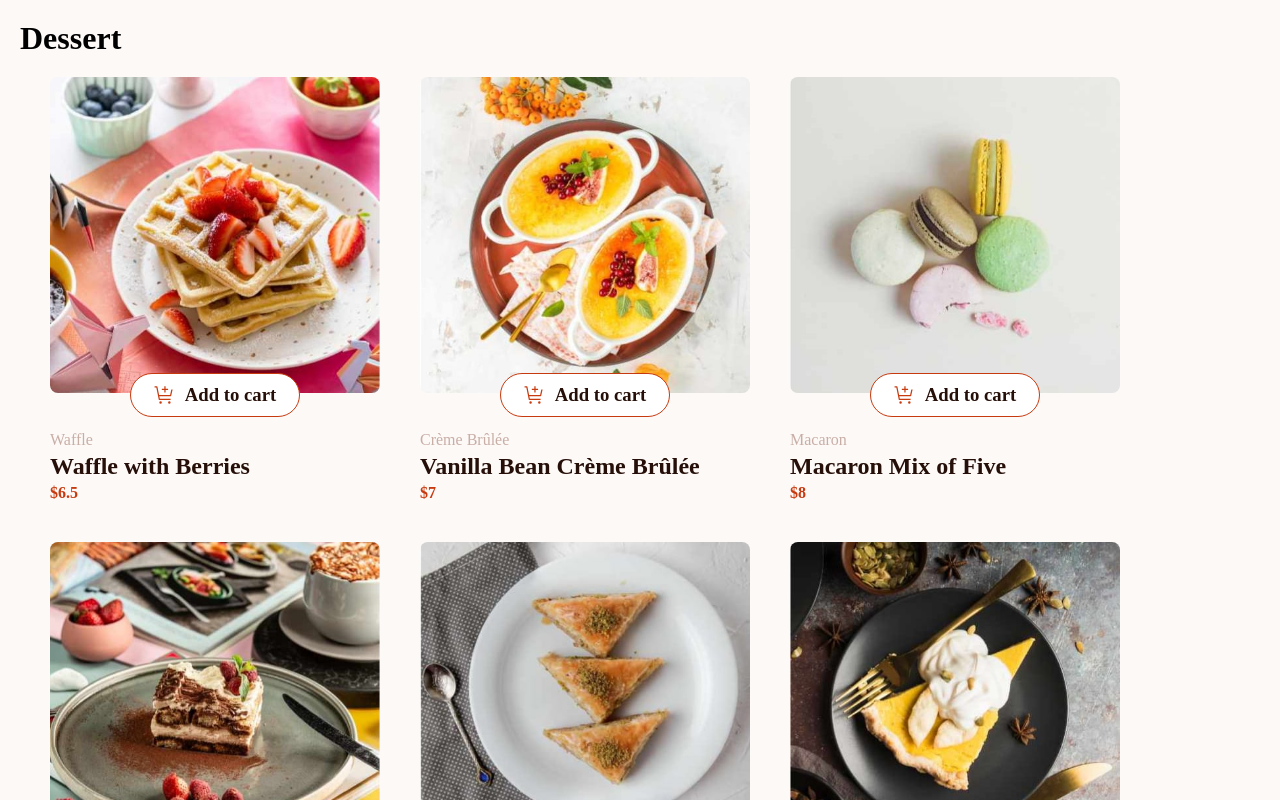
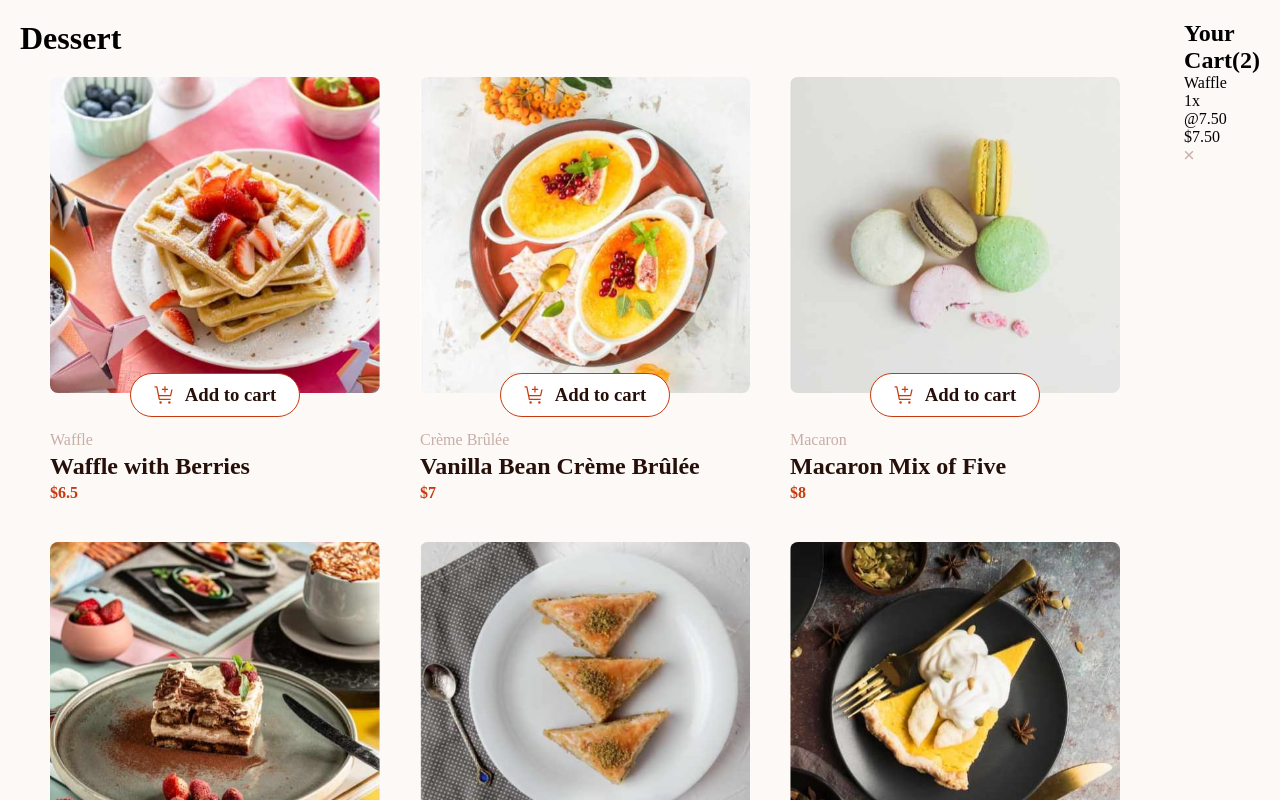
Before and after one commit to karanhub003/Dessert-Page, a React (Vite) app: page / in a window 1280 px wide. Shown: the top 800 px of the page. Built offline with nearby package versions, Linux system fonts and the light colour scheme.

Commit message:
cartCard done not the styling

```diff
--- /dev/null
+++ b/src/components/CartCard.jsx
@@ -0,0 +1,25 @@
+import React from 'react'
+import close from '../assets/icon-remove-item.svg'
+
+export default function CartCard() {
+  return (
+    <div className='cartContainer'>
+        <h2>Your Cart(2)</h2>
+        <div className="cartProductContainer">
+            <div className="cartProduct">
+                <div className="cartRightBox">
+                <p>Waffle</p>
+                <div className="cartProductInfo">
+                    <p>1x</p>
+                    <p>@7.50</p>
+                    <p>$7.50</p>
+                </div>
+                </div>
+               <div className="cartLeftBox">
+                <img src={close} alt="" />
+               </div>
+            </div>
+        </div>
+    </div>
+  )
+}
--- a/src/components/Home.jsx
+++ b/src/components/Home.jsx
@@ -1,6 +1,7 @@
 import React from 'react'
 
 import ProductList from './ProductList'
+import CartCard from './CartCard'
 
 export default function () {
   return (
@@ -9,7 +10,9 @@ export default function () {
     <h1>Dessert</h1>
     <ProductList/>
   </div>
-  <div className="rightSide"></div>
+  <div className="rightSide">
+    <CartCard/>
+  </div>
   </>
   )
 }
--- a/src/index.css
+++ b/src/index.css
@@ -16,5 +16,7 @@ body{
 
 main{
     margin: 20px;
+    display: flex;
+    gap: 15px;
 
 }
```
